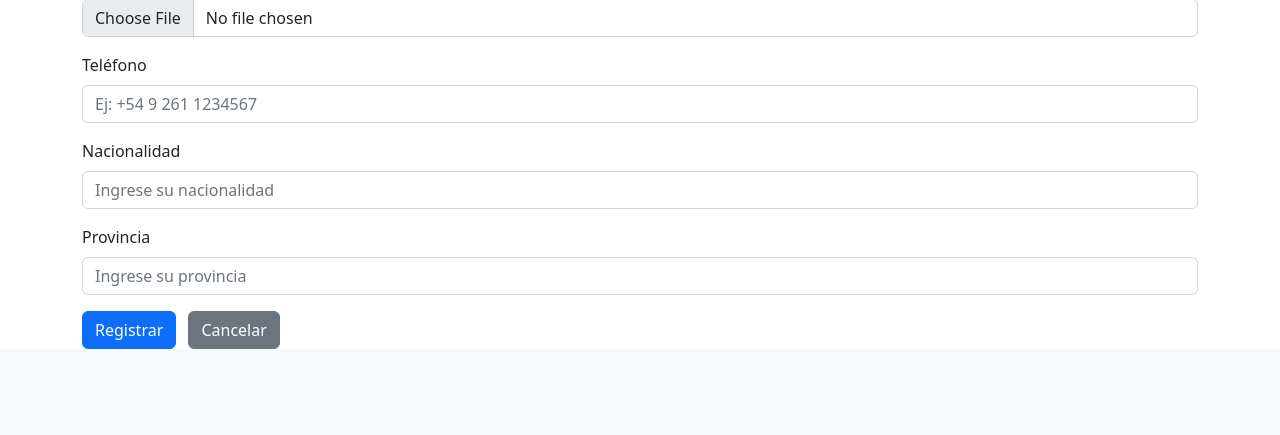
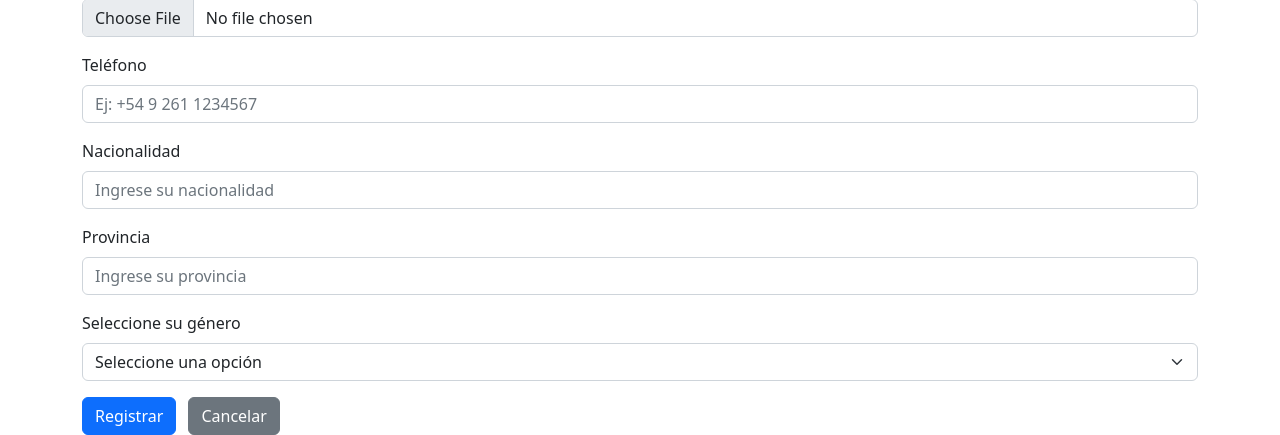
Before and after one commit to rubenledesma10/GoTour, a Flask app: page /api/gotour/register in a window 1280 px wide. Shown: the part 883-1318 px from the top of the page. Before the commit the page ends 1232 px from the top, so only its background shows below. Run offline with Flask 3, Linux system fonts and the light colour scheme.

Commit message:
add gender front

```diff
--- a/static/auth.js
+++ b/static/auth.js
@@ -19,7 +19,8 @@ document.addEventListener("DOMContentLoaded", () => {
                 phone: form.phone.value,
                 nationality: form.nationality.value,
                 province: form.province.value,
-                is_activate: true
+                is_activate: true,
+                gender:form.gender.value
             };
 
             try {
--- a/templates/user/register.html
+++ b/templates/user/register.html
@@ -88,6 +88,16 @@
                 <input type="text" class="form-control" id="province" name="province" placeholder="Ingrese su provincia"
                     required>
             </div>
+            <div class="mb-3">
+            <label for="gender" class="form-label">Seleccione su género</label>
+            <select class="form-select" id="gender" name="gender" required>
+                <option value="" disabled selected>Seleccione una opción</option>
+                <option value="masculino">Masculino</option>
+                <option value="femenino">Femenino</option>
+                <option value="prefiero no decirlo">Prefiero no decirlo</option>
+            </select>
+             </div>
+
             <button type="submit" class="btn btn-primary">Registrar</button>
             <a href="{{ url_for('user_bp.login') }}" class="btn btn-secondary ms-2">Cancelar</a>
         </form>
```
